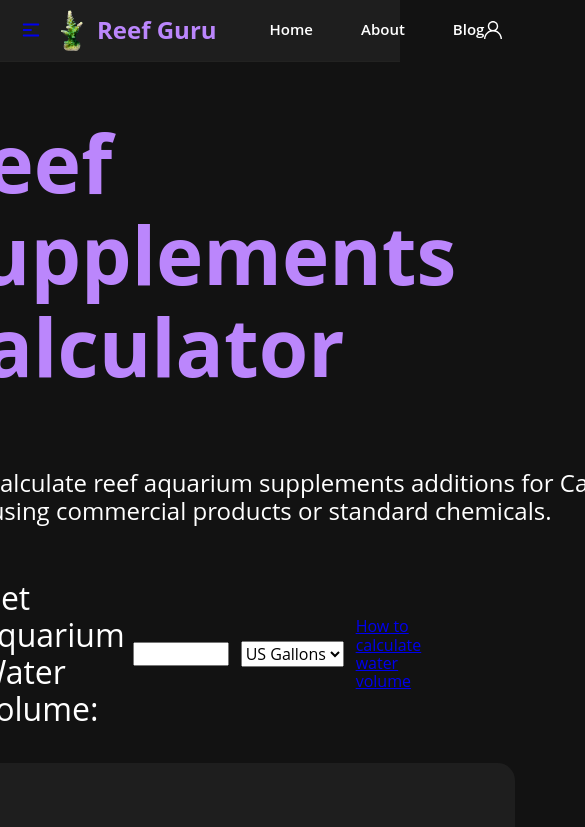
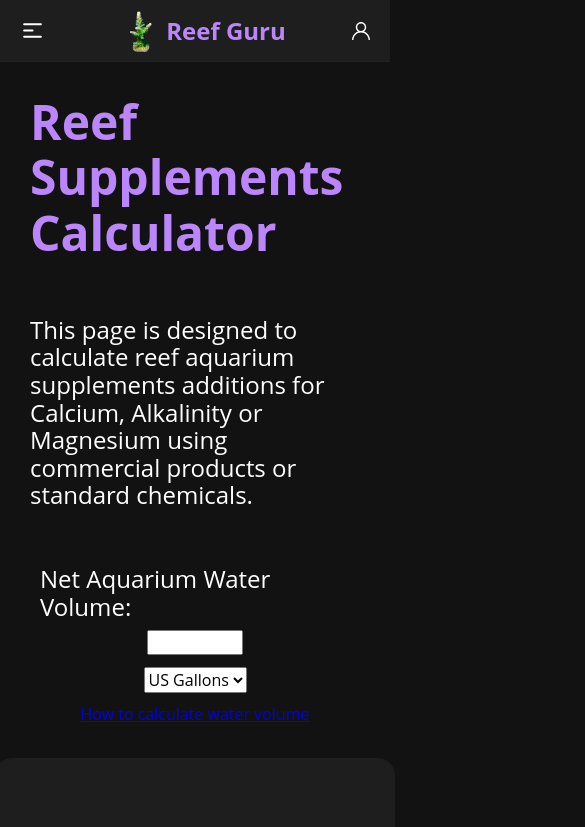
Before and after one commit to ivngzmn/reef-aquarium-supplement-calculator, a plain HTML site: page index.html in a window 390 px wide. Shown: the top 827 px of the page, 585 px wide, since content can reach past the window. Drawn offline with Linux system fonts and the light colour scheme.

Commit message:
style: mobile responsive update

```diff
--- a/css/style.css
+++ b/css/style.css
@@ -29,6 +29,11 @@ body {
     font-weight: bold;
     color: var(--primary);
 }
+.menu-logo {
+    display: flex;
+    justify-content: center;
+    align-items: center;
+}
 .header {
     display: flex;
     align-items: center;
@@ -46,16 +51,10 @@ body {
     background-color: var(--surface);
     z-index: 6;
 }
-@media (max-width: 575px) {
-    .header {
-        width: calc(100% + 20px);
-        margin-left: -10px;
-    }
-}
-@media screen and (max-width: 740px) {
-    .header-menu {
-        display: none;
-    }
+.nav {
+    display: flex;
+    align-items: center;
+    width: 100%;
 }
 .header-menu {
     display: flex;
@@ -73,7 +72,7 @@ body {
     margin-right: 5px;
 }
 .header .menu-icon svg {
-    width: 22px;
+    width: 25px;
 }
 .header-icons {
     margin-left: auto;
@@ -103,16 +102,12 @@ body {
     /* overflow-x: hidden; */
     /* position: relative; */
 }
-@media (max-width: 480px) {
-    .container {
-        height: 100%;
-        max-height: 100%;
-    }
-}
+
 .hero {
     display: flex;
     flex-direction: column;
     align-items: center;
+    padding: 0 30px;
 }
 .hero-title {
     font-size: 5rem;
@@ -120,7 +115,6 @@ body {
 }
 .hero-text {
     font-size: 1.5rem;
-    width: 60rem;
     color: var(--on-background);
 }
 .volume {
@@ -200,3 +194,39 @@ body {
         margin: 0 auto;
     }
 }
+/* @media (max-width: 575px) {
+    .header {
+        width: calc(100% + 20px);
+        margin-left: -10px;
+    }
+} */
+@media screen and (max-width: 680px) {
+    .header-menu {
+        display: none;
+    }
+    .menu-logo {
+        margin-left: auto;
+    }
+    .hero-title {
+        font-size: 3rem;
+    }
+    .hero-text {
+        font-size: 1.5rem;
+    }
+    .volume {
+        flex-direction: column;
+    }
+    .volume-title {
+        font-size: 1.5rem;
+        padding-bottom: 10px;
+    }
+    .supplement-container {
+        width: 25rem;
+    }
+}
+@media (max-width: 480px) {
+    .container {
+        height: 100%;
+        max-height: 100%;
+    }
+}
--- a/index.html
+++ b/index.html
@@ -11,11 +11,11 @@
     <body>
         <div class="container">
             <header class="header">
-                <nav class="header">
+                <nav class="nav">
                     <a class="menu-icon" href="#">
                         <svg
                             fill="none"
-                            stroke="currentColor"
+                            stroke="white"
                             viewBox="0 0 24 24"
                             xmlns="http://www.w3.org/2000/svg"
                         >
@@ -27,7 +27,7 @@
                             />
                         </svg>
                     </a>
-                    <a class="menu-icon">
+                    <a class="menu-logo">
                         <img
                             class="logo"
                             src="./assets/images/coral-logo.png"
```
